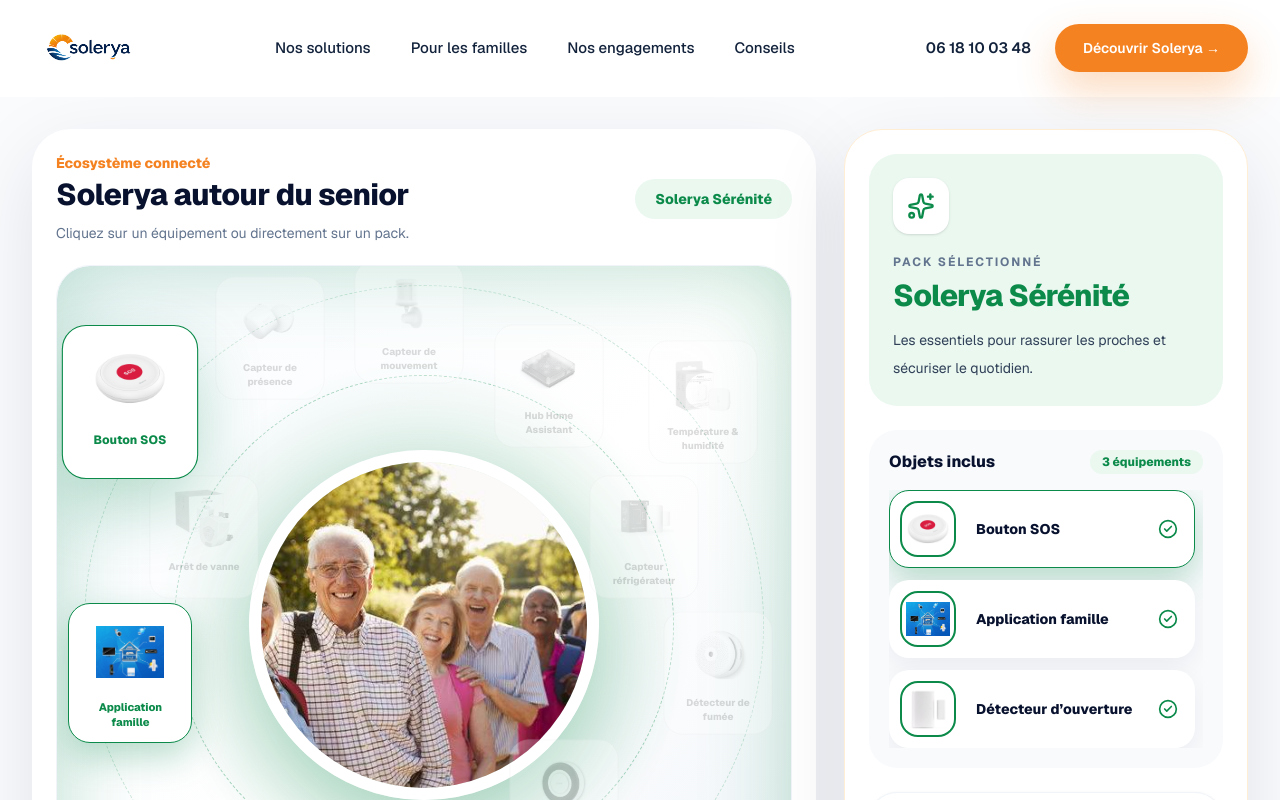
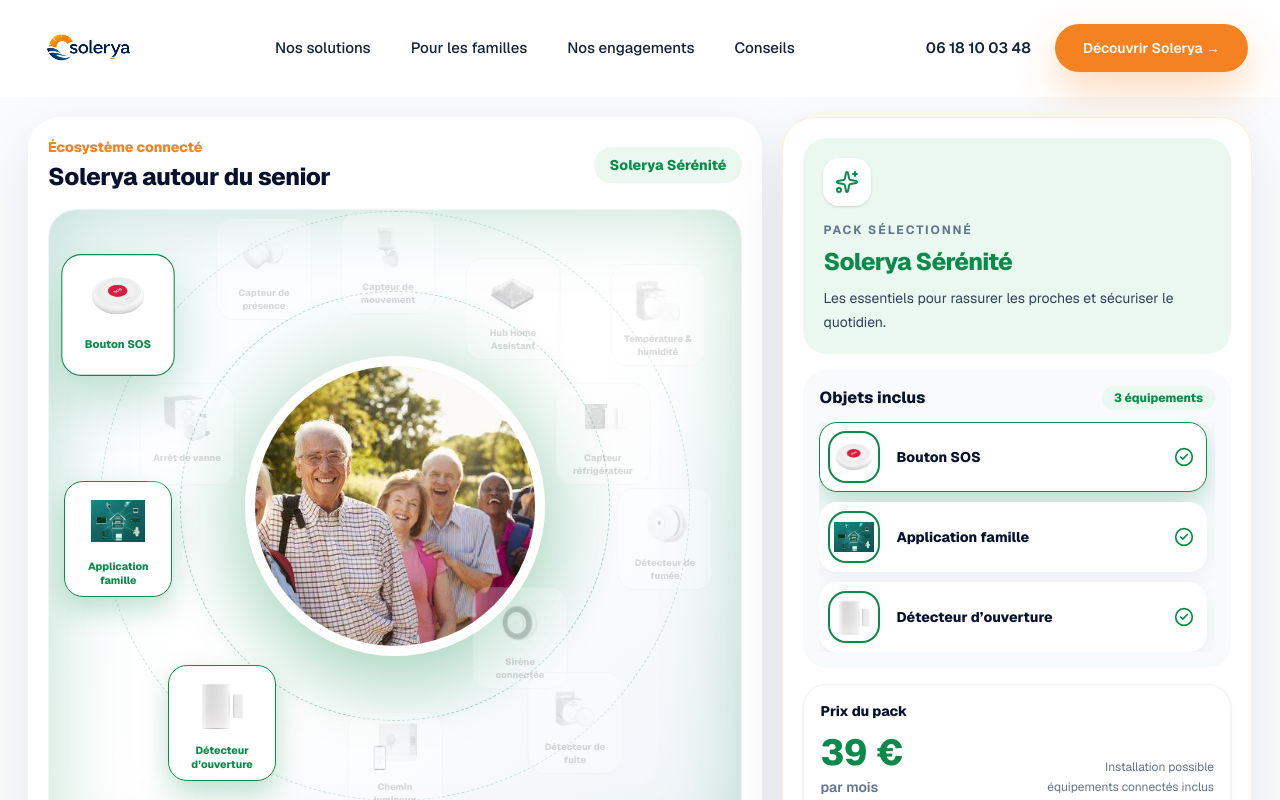
Before and after one commit to julien7paris/solerya, a Next.js app: page /schema in a window 1280 px wide. Shown: the top 800 px of the page. Built offline with nearby package versions, Linux system fonts and the light colour scheme.

Commit message:
Refonte premium du footer avec logo transparent

```diff
--- a/app/schema/page.tsx
+++ b/app/schema/page.tsx
@@ -22,6 +22,7 @@ type Pack = {
   glow: string;
   href: string;
   text: string;
+  appImage: string;
 };
 
 type ConnectedObject = {
@@ -41,11 +42,11 @@ const packs: Record<PackKey, Pack> = {
     price: "39",
     color: "#0B8A4A",
     soft: "#EAF8F0",
-    glow: "rgba(11, 138, 74, 0.28)",
+    glow: "rgba(11, 138, 74, 0.26)",
     href: "/packs/serenite",
     text: "Les essentiels pour rassurer les proches et sécuriser le quotidien.",
+    appImage: "/objets/application-serenite.jpg",
   },
-
   confort: {
     level: 2,
     shortName: "Confort",
@@ -53,11 +54,11 @@ const packs: Record<PackKey, Pack> = {
     price: "59",
     color: "#0967D2",
     soft: "#EAF4FF",
-    glow: "rgba(9, 103, 210, 0.28)",
+    glow: "rgba(9, 103, 210, 0.24)",
     href: "/packs/confort",
     text: "Tout le pack Sérénité, avec une protection renforcée du logement.",
+    appImage: "/objets/application-confort.jpg",
   },
-
   autonomie: {
     level: 3,
     shortName: "Autonomie",
@@ -65,11 +66,11 @@ const packs: Record<PackKey, Pack> = {
     price: "79",
     color: "#8E44CC",
     soft: "#F5ECFF",
-    glow: "rgba(142, 68, 204, 0.28)",
+    glow: "rgba(142, 68, 204, 0.24)",
     href: "/packs/autonomie",
-    text: "Tout le pack Confort, avec des repères sur le rythme de vie et les déplacements.",
+    text: "Tout le pack Confort, avec des repères sur le rythme de vie.",
+    appImage: "/objets/application-autonomie.jpg",
   },
-
   signature: {
     level: 4,
     shortName: "Signature",
@@ -77,29 +78,29 @@ const packs: Record<PackKey, Pack> = {
     price: "99",
     color: "#F25A1D",
     soft: "#FFF1E6",
-    glow: "rgba(242, 90, 29, 0.30)",
+    glow: "rgba(242, 90, 29, 0.26)",
     href: "/packs/signature",
-    text: "La solution complète : tous les équipements Solerya réunis dans un même pack.",
+    text: "La solution complète : tous les équipements Solerya réunis.",
+    appImage: "/objets/application-signature.jpg",
   },
 };
 
 const objects: ConnectedObject[] = [
-  // PACK SÉRÉNITÉ
   {
     id: "bouton-sos",
     name: "Bouton SOS",
     pack: "serenite",
     image: "/objets/bouton-sos.jpg",
     x: "10%",
-    y: "17%",
+    y: "16%",
   },
   {
     id: "application",
     name: "Application famille",
     pack: "serenite",
-    image: "/objets/application.jpg",
+    image: "application",
     x: "10%",
-    y: "51%",
+    y: "50%",
   },
   {
     id: "ouverture",
@@ -107,42 +108,38 @@ const objects: ConnectedObject[] = [
     pack: "serenite",
     image: "/objets/detecteur-ouverture-porte.jpg",
     x: "25%",
-    y: "82%",
+    y: "78%",
   },
-
-  // PACK CONFORT
   {
     id: "temperature",
     name: "Température & humidité",
     pack: "confort",
     image: "/objets/capteur-de-temperature-et-d-humidite.jpg",
     x: "88%",
-    y: "17%",
+    y: "16%",
   },
   {
     id: "fumee",
     name: "Détecteur de fumée",
     pack: "confort",
     image: "/objets/detecteur-fumee.jpg",
-    x: "90%",
-    y: "51%",
+    x: "89%",
+    y: "50%",
   },
   {
     id: "fuite",
     name: "Détecteur de fuite",
     pack: "confort",
     image: "/objets/fuites.jpg",
-    x: "77%",
-    y: "82%",
+    x: "76%",
+    y: "78%",
   },
-
-  // PACK AUTONOMIE
   {
     id: "presence",
     name: "Capteur de présence",
     pack: "autonomie",
     image: "/objets/capteur-presence.jpg",
-    x: "29%",
+    x: "31%",
     y: "9%",
   },
   {
@@ -150,8 +147,8 @@ const objects: ConnectedObject[] = [
     name: "Capteur de mouvement",
     pack: "autonomie",
     image: "/objets/capteur-mouvement-veilleuse.jpg",
-    x: "48%",
-    y: "7%",
+    x: "49%",
+    y: "8%",
   },
   {
     id: "chemin-lumineux",
@@ -159,10 +156,8 @@ const objects: ConnectedObject[] = [
     pack: "autonomie",
     image: "/objets/chemin-lumineux.jpg",
     x: "50%",
-    y: "89%",
+    y: "84%",
   },
-
-  // PACK SIGNATURE
   {
     id: "arret-vanne",
     name: "Arrêt de vanne",
@@ -192,23 +187,29 @@ const objects: ConnectedObject[] = [
     name: "Sirène connectée",
     pack: "signature",
     image: "/objets/sirene.jpg",
-    x: "69%",
-    y: "67%",
+    x: "68%",
+    y: "65%",
   },
 ];
 
 export default function SchemaPage() {
-  const [activePackKey, setActivePackKey] =
-    useState<PackKey>("serenite");
-
+  const [activePackKey, setActivePackKey] = useState<PackKey>("serenite");
   const [selectedObjectId, setSelectedObjectId] =
     useState<string | null>("bouton-sos");
 
   const activePack = packs[activePackKey];
 
-  const includedObjects = objects.filter((object) => {
-    return packs[object.pack].level <= activePack.level;
-  });
+  const includedObjects = objects.filter(
+    (object) => packs[object.pack].level <= activePack.level
+  );
+
+  function getImage(object: ConnectedObject) {
+    if (object.image === "application") {
+      return activePack.appImage;
+    }
+
+    return object.image;
+  }
 
   function selectPack(packKey: PackKey) {
     setActivePackKey(packKey);
@@ -222,30 +223,22 @@ export default function SchemaPage() {
 
   return (
     <main className="min-h-screen bg-[#FAFBFD] text-[#08122E]">
-      <section className="mx-auto max-w-[1450px] px-5 py-8 lg:px-8">
-        <div className="grid gap-7 xl:grid-cols-[minmax(0,1.32fr)_minmax(390px,0.68fr)] xl:items-start">
-          {/* =========================
-              ÉCOSYSTÈME PRINCIPAL
-          ========================== */}
-
-          <div className="min-w-0 rounded-[38px] bg-white p-5 shadow-[0_24px_80px_rgba(8,18,46,0.10)] md:p-6">
-            <div className="mb-5 flex flex-col gap-4 sm:flex-row sm:items-center sm:justify-between">
+      <section className="mx-auto max-w-[1400px] px-5 py-5 lg:px-7">
+        <div className="grid gap-5 xl:grid-cols-[minmax(0,1.22fr)_minmax(360px,0.78fr)] xl:items-start">
+          <div className="min-w-0 rounded-[32px] bg-white p-4 shadow-[0_20px_60px_rgba(8,18,46,0.09)] md:p-5">
+            <div className="mb-4 flex flex-col gap-3 sm:flex-row sm:items-center sm:justify-between">
               <div>
                 <p className="text-sm font-extrabold text-[#F58220]">
                   Écosystème connecté
                 </p>
 
-                <h1 className="mt-1 text-2xl font-extrabold tracking-[-0.02em] md:text-3xl">
+                <h1 className="mt-1 text-2xl font-extrabold tracking-[-0.02em]">
                   Solerya autour du senior
                 </h1>
-
-                <p className="mt-2 max-w-xl text-sm leading-6 text-slate-500">
-                  Cliquez sur un équipement ou directement sur un pack.
-                </p>
               </div>
 
               <div
-                className="shrink-0 rounded-full px-5 py-2.5 text-sm font-extrabold"
+                className="shrink-0 rounded-full px-4 py-2 text-sm font-extrabold"
                 style={{
                   backgroundColor: activePack.soft,
                   color: activePack.color,
@@ -255,46 +248,33 @@ export default function SchemaPage() {
               </div>
             </div>
 
-            {/* ZONE DES OBJETS */}
             <div
-              className="relative min-h-[800px] overflow-hidden rounded-[34px] border border-slate-100 bg-gradient-to-br from-[#F8FBFF] via-white to-[#EEF3F8]"
+              className="relative min-h-[660px] overflow-hidden rounded-[28px] border border-slate-100 bg-gradient-to-br from-[#F8FBFF] via-white to-[#EEF3F8]"
               style={{
-                boxShadow: `inset 0 0 90px ${activePack.glow}`,
+                boxShadow: `inset 0 0 80px ${activePack.glow}`,
               }}
             >
-              {/* FOND LUMINEUX */}
               <div
                 className="pointer-events-none absolute inset-0 transition-all duration-500"
                 style={{
-                  background: `radial-gradient(
-                    circle at 50% 45%,
-                    ${activePack.glow} 0%,
-                    transparent 47%
-                  )`,
+                  background: `radial-gradient(circle at 50% 45%, ${activePack.glow} 0%, transparent 46%)`,
                 }}
               />
 
-              {/* CERCLE INTÉRIEUR */}
               <div
-                className="pointer-events-none absolute left-1/2 top-[45%] z-0 h-[500px] w-[500px] -translate-x-1/2 -translate-y-1/2 rounded-full border border-dashed transition-colors duration-500"
-                style={{
-                  borderColor: `${activePack.color}55`,
-                }}
+                className="pointer-events-none absolute left-1/2 top-[45%] z-0 h-[430px] w-[430px] -translate-x-1/2 -translate-y-1/2 rounded-full border border-dashed"
+                style={{ borderColor: `${activePack.color}55` }}
               />
 
-              {/* CERCLE EXTÉRIEUR */}
               <div
-                className="pointer-events-none absolute left-1/2 top-[45%] z-0 h-[680px] w-[680px] -translate-x-1/2 -translate-y-1/2 rounded-full border border-dashed transition-colors duration-500"
-                style={{
-                  borderColor: `${activePack.color}35`,
-                }}
+                className="pointer-events-none absolute left-1/2 top-[45%] z-0 h-[590px] w-[590px] -translate-x-1/2 -translate-y-1/2 rounded-full border border-dashed"
+                style={{ borderColor: `${activePack.color}35` }}
               />
 
-              {/* PHOTO SENIOR */}
               <div
-                className="absolute left-1/2 top-[45%] z-10 h-[350px] w-[350px] -translate-x-1/2 -translate-y-1/2 overflow-hidden rounded-full border-[12px] border-white transition-shadow duration-500"
+                className="absolute left-1/2 top-[45%] z-10 h-[300px] w-[300px] -translate-x-1/2 -translate-y-1/2 overflow-hidden rounded-full border-[10px] border-white"
                 style={{
-                  boxShadow: `0 30px 80px ${activePack.glow}`,
+                  boxShadow: `0 24px 70px ${activePack.glow}`,
                 }}
               >
                 <Image
@@ -303,65 +283,50 @@ export default function SchemaPage() {
                   fill
                   priority
                   className="object-cover"
-                  sizes="350px"
+                  sizes="300px"
                 />
               </div>
 
-              {/* OBJETS CONNECTÉS */}
               {objects.map((object) => {
                 const objectPack = packs[object.pack];
-
-                const isIncluded =
-                  objectPack.level <= activePack.level;
-
-                const isSelected =
-                  selectedObjectId === object.id;
+                const isIncluded = objectPack.level <= activePack.level;
+                const isSelected = selectedObjectId === object.id;
 
                 return (
                   <button
                     key={object.id}
                     type="button"
                     onClick={() => selectObject(object)}
-                    className={`absolute z-20 w-[124px] -translate-x-1/2 -translate-y-1/2 rounded-[22px] border bg-white p-2.5 text-center transition-all duration-500 ${
+                    className={`absolute z-20 w-[108px] -translate-x-1/2 -translate-y-1/2 rounded-[19px] border bg-white p-2 text-center transition-all duration-500 ${
                       isIncluded
                         ? "scale-100 opacity-100"
                         : "scale-[0.88] border-slate-200 opacity-25 grayscale"
-                    } ${
-                      isSelected
-                        ? "z-30 scale-110"
-                        : ""
-                    }`}
+                    } ${isSelected ? "z-30 scale-105" : ""}`}
                     style={{
                       left: object.x,
                       top: object.y,
-
-                      borderColor: isIncluded
-                        ? activePack.color
-                        : "#E2E8F0",
-
+                      borderColor: isIncluded ? activePack.color : "#E2E8F0",
                       boxShadow: isIncluded
                         ? isSelected
-                          ? `0 24px 60px ${activePack.glow}`
-                          : `0 14px 34px ${activePack.glow}`
+                          ? `0 20px 50px ${activePack.glow}`
+                          : `0 12px 28px ${activePack.glow}`
                         : "none",
                     }}
                   >
-                    <div className="relative mx-auto h-[76px] w-[76px] overflow-hidden rounded-[15px] bg-white">
+                    <div className="relative mx-auto h-[62px] w-[62px] overflow-hidden rounded-[14px] bg-white">
                       <Image
-                        src={object.image}
+                        src={getImage(object)}
                         alt={object.name}
                         fill
                         className="object-contain p-1"
-                        sizes="76px"
+                        sizes="62px"
                       />
                     </div>
 
                     <p
-                      className="mt-2.5 min-h-[32px] text-[11px] font-extrabold leading-[1.35]"
+                      className="mt-2 min-h-[28px] text-[10.5px] font-extrabold leading-[1.3]"
                       style={{
-                        color: isIncluded
-                          ? activePack.color
-                          : "#64748B",
+                        color: isIncluded ? activePack.color : "#64748B",
                       }}
                     >
                       {object.name}
@@ -371,11 +336,7 @@ export default function SchemaPage() {
               })}
             </div>
 
-            {/* =========================
-                SÉLECTEUR DES PACKS
-            ========================== */}
-
-            <div className="relative z-40 -mt-2 rounded-[30px] border border-white bg-white p-4 shadow-[0_24px_60px_rgba(8,18,46,0.14)]">
+            <div className="relative z-40 -mt-1 rounded-[26px] border border-white bg-white p-3 shadow-[0_20px_50px_rgba(8,18,46,0.12)]">
               <div className="grid gap-3 sm:grid-cols-2 xl:grid-cols-4">
                 {(Object.entries(packs) as [PackKey, Pack][]).map(
                   ([key, pack]) => {
@@ -386,36 +347,29 @@ export default function SchemaPage() {
                         key={key}
                         type="button"
                         onClick={() => selectPack(key)}
-                        className="rounded-[20px] px-4 py-4 text-left transition-all duration-300 hover:-translate-y-1"
+                        className="rounded-[18px] px-4 py-3 text-left transition-all duration-300 hover:-translate-y-1"
                         style={{
-                          backgroundColor: selected
-                            ? pack.soft
-                            : "#F8FAFC",
-
+                          backgroundColor: selected ? pack.soft : "#F8FAFC",
                           boxShadow: selected
-                            ? `0 12px 30px ${pack.glow}`
+                            ? `0 10px 24px ${pack.glow}`
                             : "none",
                         }}
                       >
                         <p
                           className="text-sm font-extrabold"
-                          style={{
-                            color: pack.color,
-                          }}
+                          style={{ color: pack.color }}
                         >
                           Solerya
                         </p>
 
                         <p
                           className="text-base font-extrabold"
-                          style={{
-                            color: pack.color,
-                          }}
+                          style={{ color: pack.color }}
                         >
                           {pack.shortName}
                         </p>
 
-                        <p className="mt-2 text-xs font-semibold text-slate-500">
+                        <p className="mt-1 text-xs font-semibold text-slate-500">
                           Dès {pack.price} €/mois
                         </p>
                       </button>
@@ -426,53 +380,37 @@ export default function SchemaPage() {
             </div>
           </div>
 
-          {/* =========================
-              PANNEAU DROIT
-          ========================== */}
-
-          <aside className="rounded-[38px] border border-orange-100 bg-white p-6 shadow-[0_24px_80px_rgba(8,18,46,0.10)] xl:sticky xl:top-28">
-            {/* PACK ACTIF */}
-
+          <aside className="rounded-[32px] border border-orange-100 bg-white p-5 shadow-[0_20px_60px_rgba(8,18,46,0.09)] xl:sticky xl:top-24">
             <div
-              className="rounded-[28px] p-6 transition-colors duration-500"
-              style={{
-                backgroundColor: activePack.soft,
-              }}
+              className="rounded-[24px] p-5"
+              style={{ backgroundColor: activePack.soft }}
             >
               <div
-                className="flex h-14 w-14 items-center justify-center rounded-2xl bg-white shadow-sm"
-                style={{
-                  color: activePack.color,
-                }}
+                className="flex h-12 w-12 items-center justify-center rounded-2xl bg-white shadow-sm"
+                style={{ color: activePack.color }}
               >
-                <Sparkles className="h-7 w-7" />
+                <Sparkles className="h-6 w-6" />
               </div>
 
-              <p className="mt-5 text-xs font-bold uppercase tracking-[0.16em] text-slate-500">
+              <p className="mt-4 text-xs font-bold uppercase tracking-[0.16em] text-slate-500">
                 Pack sélectionné
               </p>
 
               <h2
-                className="mt-2 text-3xl font-extrabold tracking-[-0.03em]"
-                style={{
-                  color: activePack.color,
-                }}
+                className="mt-2 text-2xl font-extrabold tracking-[-0.03em]"
+                style={{ color: activePack.color }}
               >
                 {activePack.name}
               </h2>
 
-              <p className="mt-3 text-sm leading-7 text-slate-700">
+              <p className="mt-2 text-sm leading-6 text-slate-700">
                 {activePack.text}
               </p>
             </div>
 
-            {/* OBJETS INCLUS */}
-
-            <div className="mt-6 rounded-[28px] bg-[#F8FAFC] p-5">
+            <div className="mt-4 rounded-[24px] bg-[#F8FAFC] p-4">
               <div className="flex items-center justify-between gap-4">
-                <p className="text-base font-extrabold">
-                  Objets inclus
-                </p>
+                <p className="text-base font-extrabold">Objets inclus</p>
 
                 <div
                   className="rounded-full px-3 py-1 text-xs font-extrabold"
@@ -485,51 +423,43 @@ export default function SchemaPage() {
                 </div>
               </div>
 
-              <div className="mt-4 max-h-[470px] space-y-3 overflow-y-auto pr-2">
+              <div className="mt-3 max-h-[340px] space-y-2.5 overflow-y-auto pr-2">
                 {includedObjects.map((object) => {
-                  const isSelected =
-                    selectedObjectId === object.id;
+                  const isSelected = selectedObjectId === object.id;
 
                   return (
                     <button
                       key={object.id}
                       type="button"
                       onClick={() => selectObject(object)}
-                      className="grid w-full grid-cols-[58px_1fr_24px] items-center gap-4 rounded-[20px] border bg-white p-3 text-left transition-all duration-300 hover:-translate-y-0.5"
+                      className="grid w-full grid-cols-[54px_1fr_22px] items-center gap-3 rounded-[18px] border bg-white p-2.5 text-left transition-all duration-300 hover:-translate-y-0.5"
                       style={{
                         borderColor: isSelected
                           ? activePack.color
                           : "transparent",
-
                         boxShadow: isSelected
-                          ? `0 12px 32px ${activePack.glow}`
-                          : "0 8px 24px rgba(8,18,46,0.06)",
+                          ? `0 10px 26px ${activePack.glow}`
+                          : "0 7px 20px rgba(8,18,46,0.05)",
                       }}
                     >
                       <div
-                        className="relative h-13 w-13 overflow-hidden rounded-2xl bg-white"
-                        style={{
-                          outline: `2px solid ${activePack.color}`,
-                        }}
+                        className="relative h-12 w-12 overflow-hidden rounded-2xl bg-white"
+                        style={{ outline: `2px solid ${activePack.color}` }}
                       >
                         <Image
-                          src={object.image}
+                          src={getImage(object)}
                           alt={object.name}
                           fill
                           className="object-contain p-1"
-                          sizes="52px"
+                          sizes="48px"
                         />
                       </div>
 
-                      <p className="text-sm font-extrabold">
-                        {object.name}
-                      </p>
+                      <p className="text-sm font-extrabold">{object.name}</p>
 
                       <CheckCircle2
                         className="h-5 w-5"
-                        style={{
-                          color: activePack.color,
-                        }}
+                        style={{ color: activePack.color }}
                       />
                     </button>
                   );
@@ -537,20 +467,14 @@ export default function SchemaPage() {
               </div>
             </div>
 
-            {/* PRIX */}
+            <div className="mt-4 rounded-[24px] border border-slate-100 bg-white p-4 shadow-sm">
+              <p className="text-sm font-extrabold">Prix du pack</p>
 
-            <div className="mt-6 rounded-[28px] border border-slate-100 bg-white p-5 shadow-sm">
-              <p className="text-sm font-extrabold">
-                Prix du pack
-              </p>
-
-              <div className="mt-4 flex items-end justify-between gap-4">
+              <div className="mt-3 flex items-end justify-between gap-4">
                 <div>
                   <p
                     className="text-4xl font-extrabold"
-                    style={{
-                      color: activePack.color,
-                    }}
+                    style={{ color: activePack.color }}
                   >
                     {activePack.price} €
                   </p>
@@ -569,22 +493,18 @@ export default function SchemaPage() {
 
               <Link
                 href={activePack.href}
-                className="mt-5 flex items-center justify-center gap-2 rounded-full px-5 py-4 text-sm font-extrabold text-white transition hover:-translate-y-0.5"
-                style={{
-                  backgroundColor: activePack.color,
-                }}
+                className="mt-4 flex items-center justify-center gap-2 rounded-full px-5 py-3.5 text-sm font-extrabold text-white transition hover:-translate-y-0.5"
+                style={{ backgroundColor: activePack.color }}
               >
                 Découvrir ce pack
                 <ArrowRight className="h-4 w-4" />
               </Link>
             </div>
 
-            {/* BÉNÉFICE */}
-
-            <div className="mt-5 rounded-[24px] bg-emerald-50 p-5">
+            <div className="mt-4 rounded-[22px] bg-emerald-50 p-4">
               <div className="flex gap-4">
-                <div className="flex h-12 w-12 shrink-0 items-center justify-center rounded-full bg-emerald-100 text-[#0B8A4A]">
-                  <ShieldCheck className="h-6 w-6" />
+                <div className="flex h-11 w-11 shrink-0 items-center justify-center rounded-full bg-emerald-100 text-[#0B8A4A]">
+                  <ShieldCheck className="h-5 w-5" />
                 </div>
 
                 <div>
```
